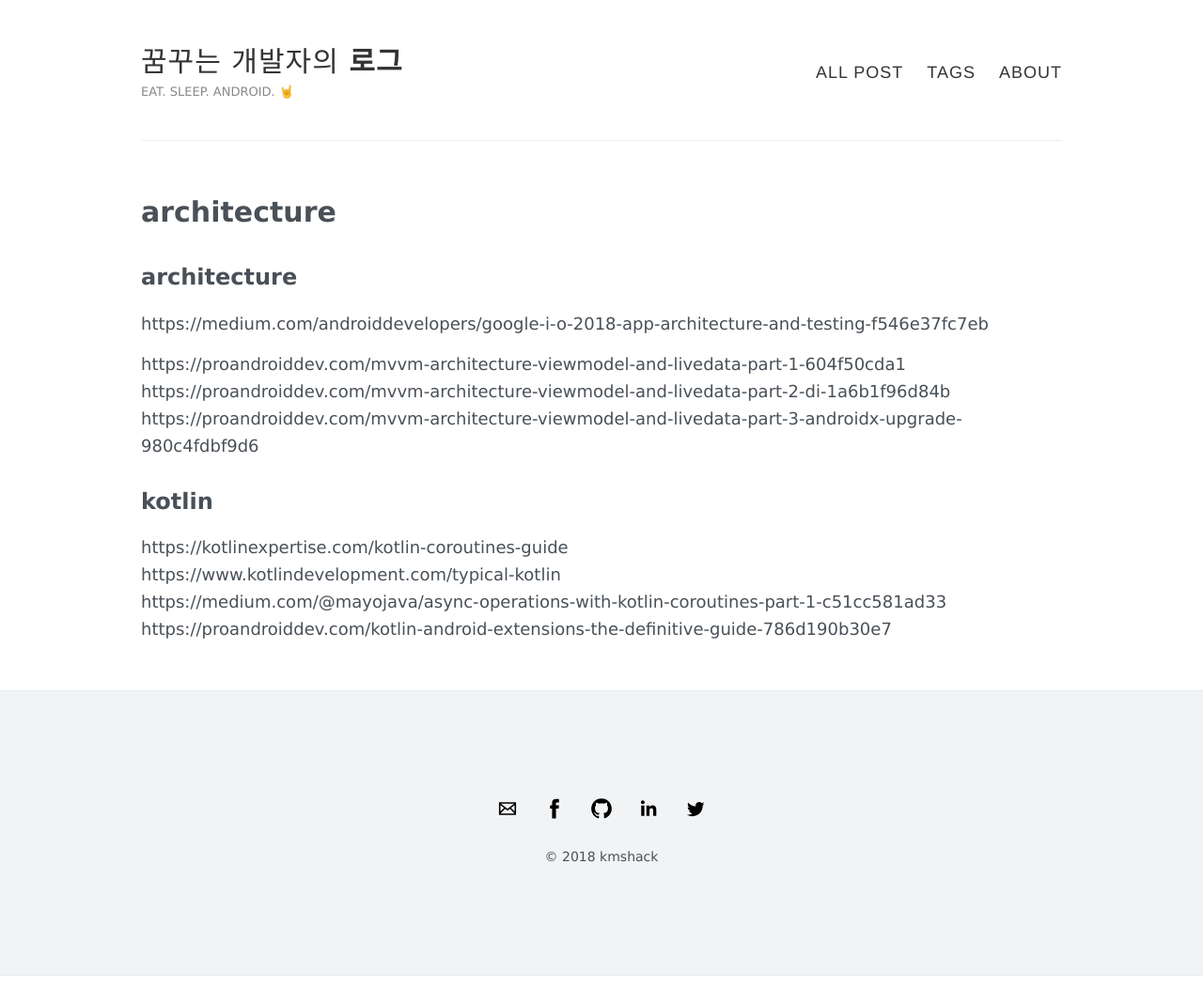
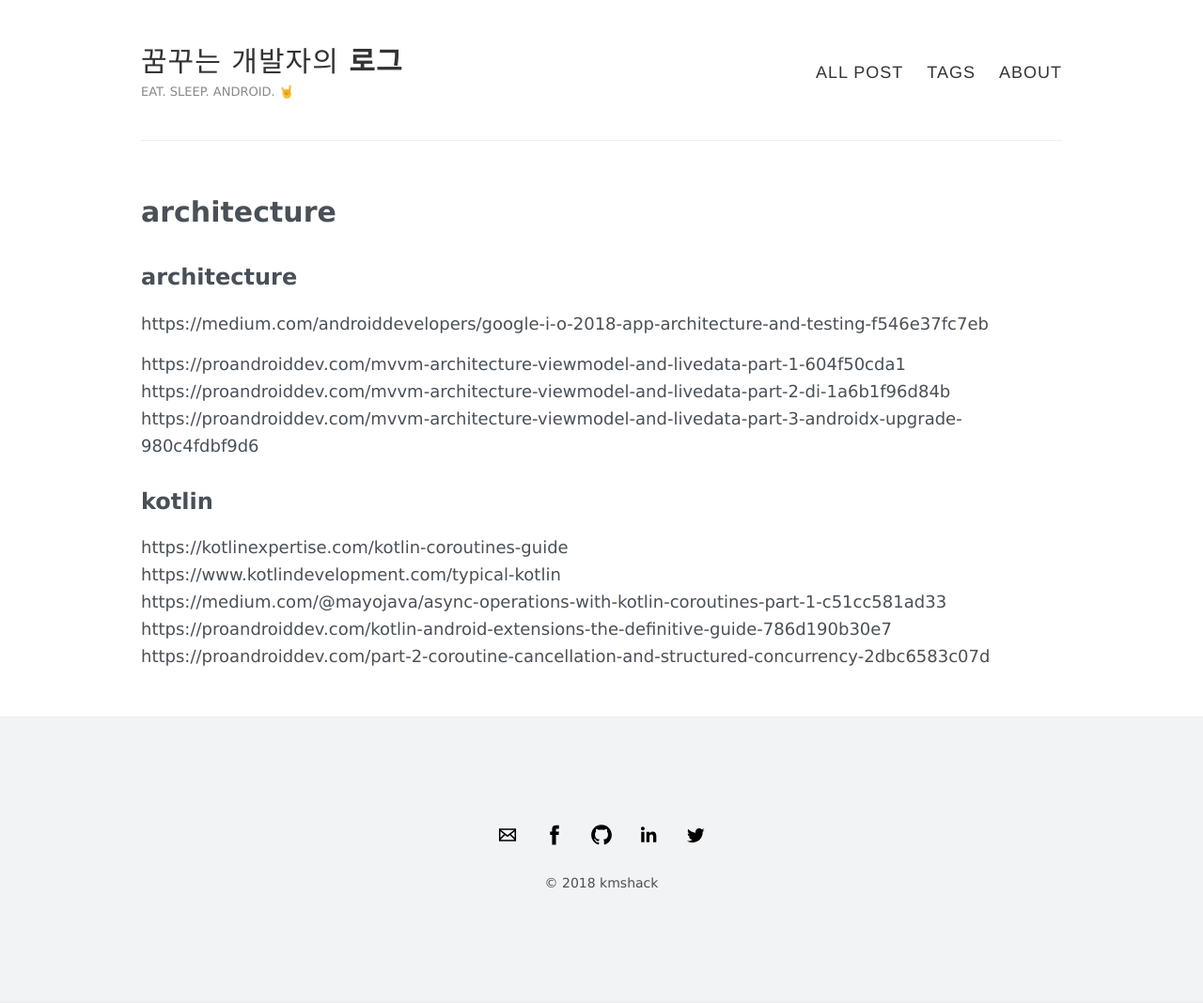
Before and after one commit to kmshack/blog.kmshack.kr, a Jekyll site: the page built from watingList.md, in a window 1280 px wide. Shown: the whole page at 94% size. Built offline with Jekyll 4.4.1, drawn with Linux system fonts in a browser that asks for light colours; our own code applies the rules of GitHub Pages for plain Markdown files; before the commit the page ends 1039 px from its top, so only the background shows below that; part of the change alters nothing that is shown.

Commit message:
Update watingList.md

```diff
--- a/watingList.md
+++ b/watingList.md
@@ -11,3 +11,4 @@ https://kotlinexpertise.com/kotlin-coroutines-guide
 https://www.kotlindevelopment.com/typical-kotlin
 https://medium.com/@mayojava/async-operations-with-kotlin-coroutines-part-1-c51cc581ad33
 https://proandroiddev.com/kotlin-android-extensions-the-definitive-guide-786d190b30e7
+https://proandroiddev.com/part-2-coroutine-cancellation-and-structured-concurrency-2dbc6583c07d
```
